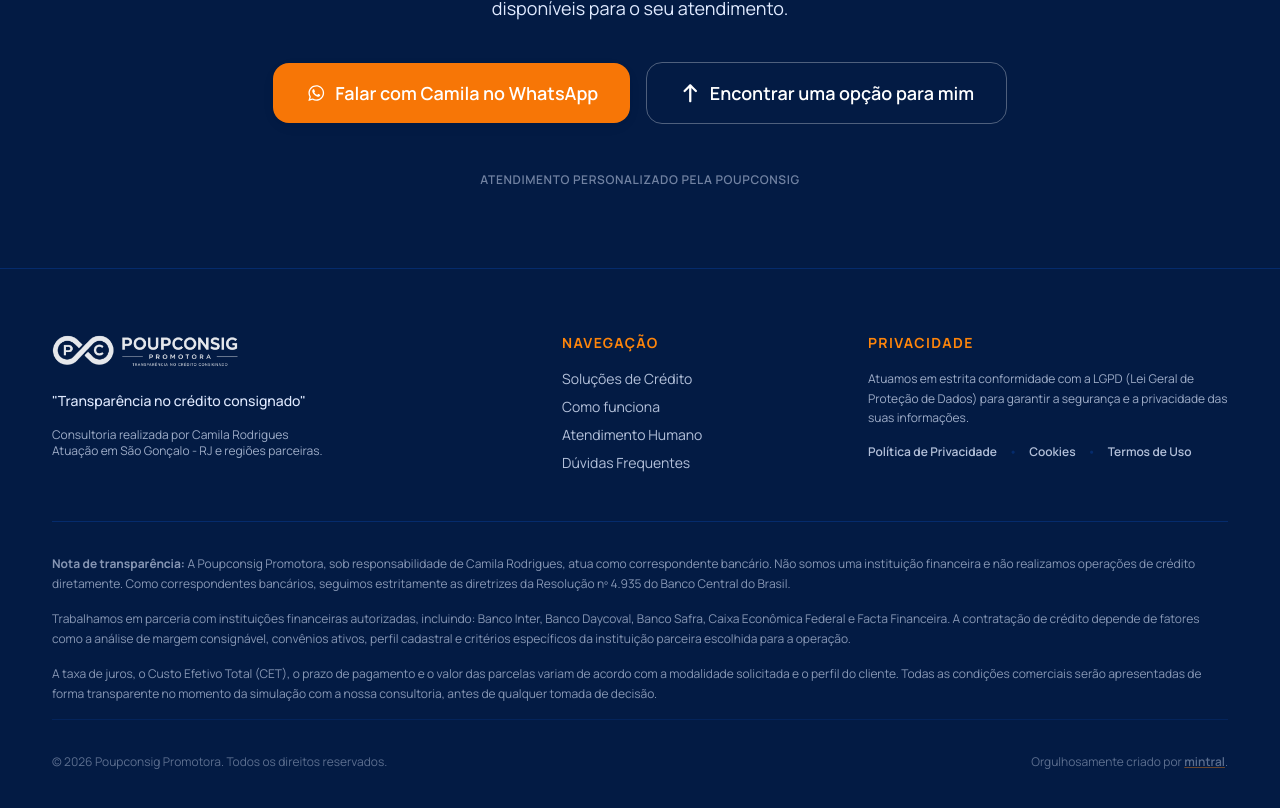
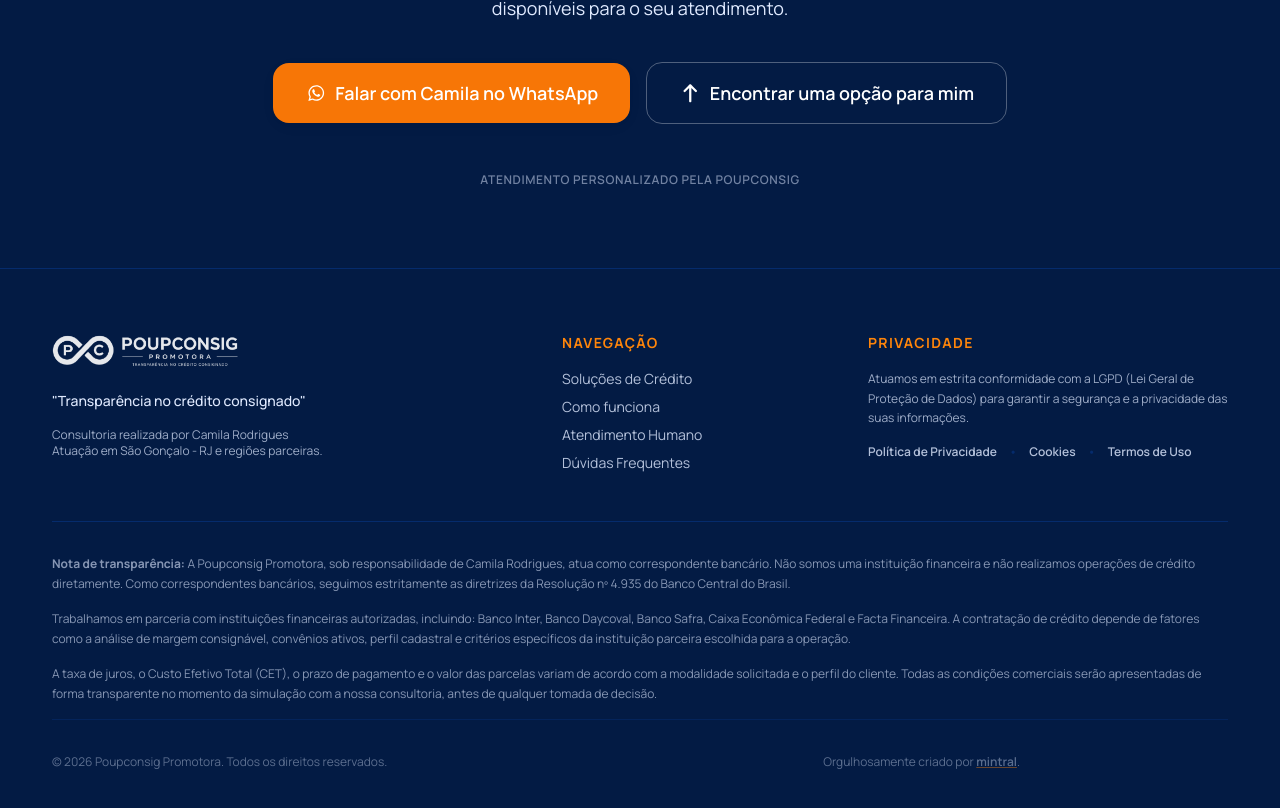
Before and after one commit to Mavoxweb/poup-cosing, a React (Vite) app: page / in a window 1280 px wide. Shown: the part 7789-8597 px from the top of the page. Built offline with nearby package versions, Linux system fonts and the light colour scheme.

Commit message:
feat: add Footer component with navigation links and regulatory information

```diff
--- a/src/components/layout/Footer.tsx
+++ b/src/components/layout/Footer.tsx
@@ -162,7 +162,7 @@
             <span>
               &copy; {currentYear} {BUSINESS.name}. Todos os direitos reservados.
             </span>
-            <span>
+            <span className="md:mr-52">
               Orgulhosamente criado por{' '}
               <a
                 href="https://mintral.com.br"
```
